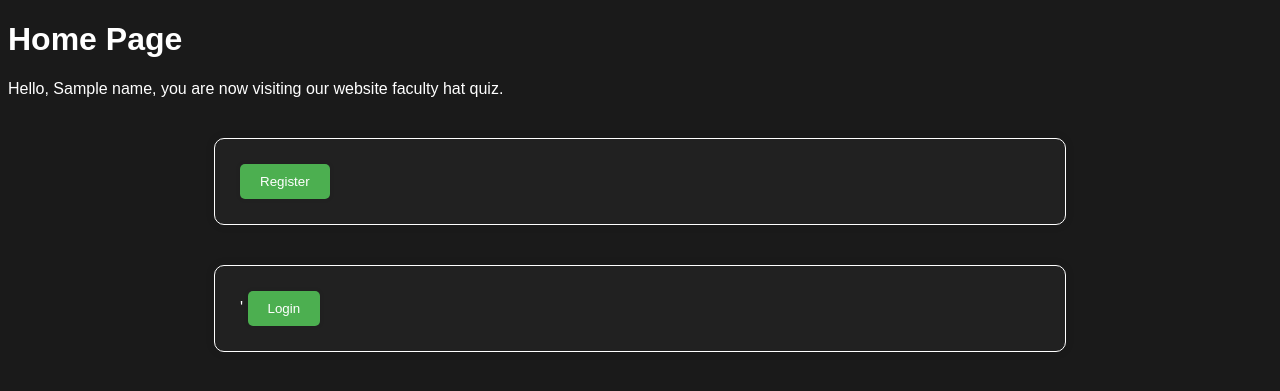
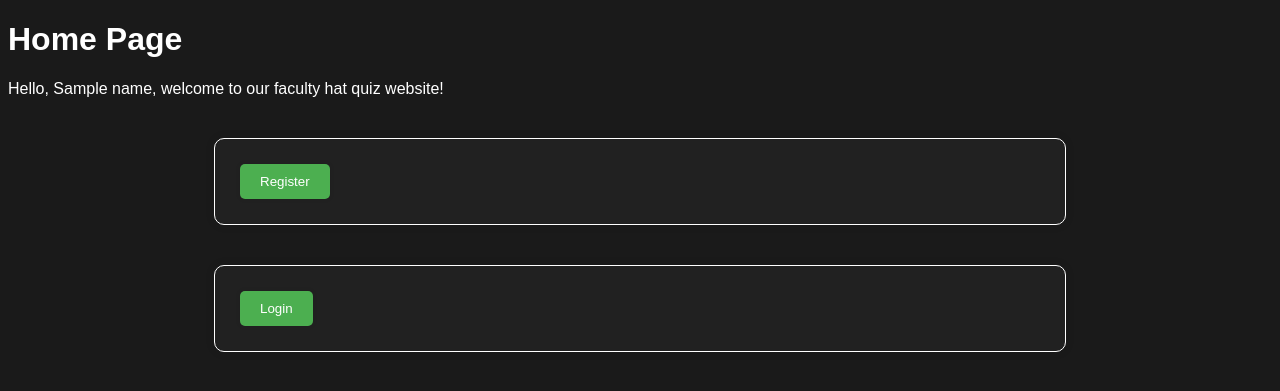
Before and after one commit to AdinoAdi-kudos/TT10-08, a Flask app: template Flask/templates/index.html in a window 1280 px wide. Shown: the top 391 px of the page. Run offline with Flask 3, Linux system fonts and the light colour scheme; the template is opened without the code that fills it: most values are stand-ins (such as "Sample title", 1, 10 or a date in 2020).

Commit message:
Update text index.html

```diff
--- a/Flask/templates/index.html
+++ b/Flask/templates/index.html
@@ -10,13 +10,13 @@
     <div>
         {% block content %}
         <h1>Home Page</h1>
-        <p>Hello, {{ name }}, you are now visiting our website faculty hat quiz.</p>
+        <p>Hello, {{ name }}, welcome to our faculty hat quiz website!</p>
         {% endblock %}
     </div>
     <form action="/register" method="GET">
         <button type="submit">Register</button>
     </form>
-    <form action="/login" method="GET">'
+    <form action="/login" method="GET">
         <button type="submit">Login</button>
     </form>
 </body>
```
